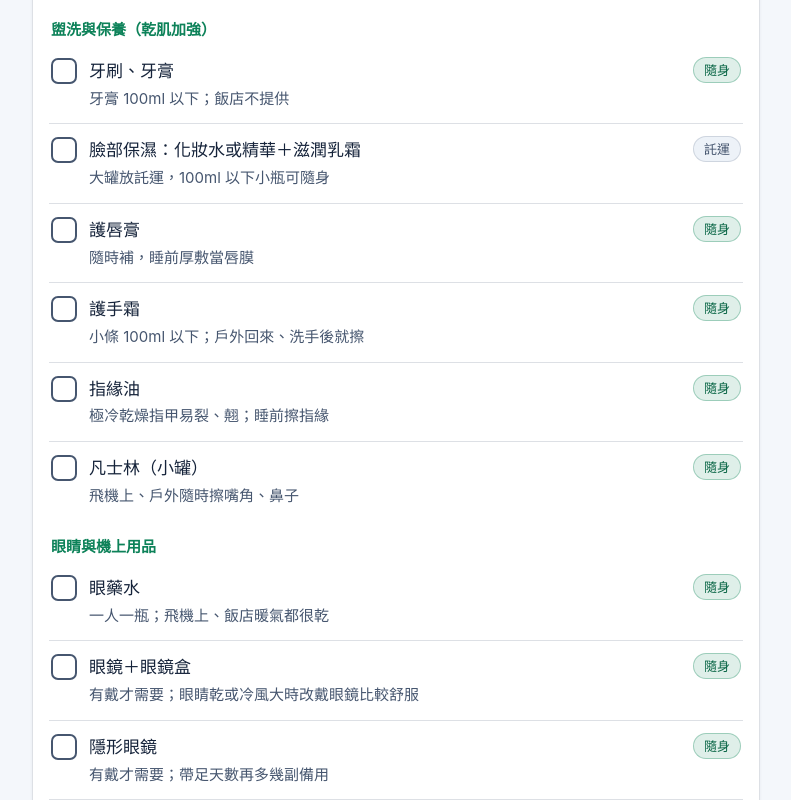
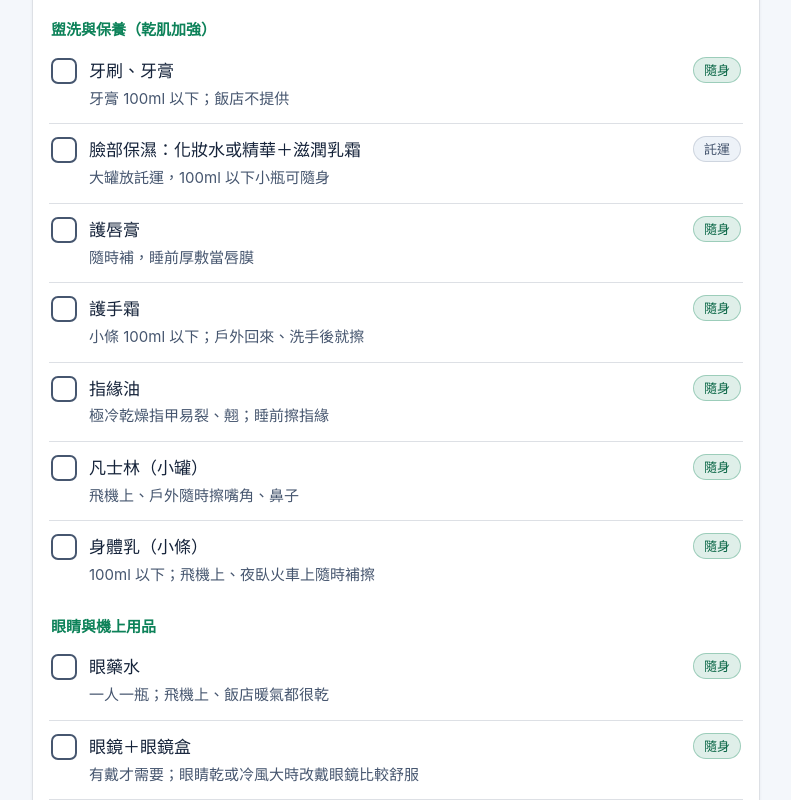
Before and after one commit to 335588yyyti/finlandtrip, a plain HTML site: page index.html in a window 1280 px wide. Shown: the part 6039-6839 px from the top of the page, without its empty margins (244-1035 px from the left). Drawn offline with Linux system fonts and the light colour scheme.

Commit message:
Add personal travel-size body lotion
Co-Authored-By: Claude Opus 5.5 <noreply@anthropic.com>
Claude-Session: https://claude.ai/code/session_0158LfrU9qozfoHoDA2eERiL

```diff
--- a/index.html
+++ b/index.html
@@ -583,6 +583,7 @@ footer{padding:36px 0 48px;text-align:center;color:var(--muted);font-size:15px}
     { id:"handcream", name:"護手霜", where:"隨身", note:"小條 100ml 以下；戶外回來、洗手後就擦" },
     { id:"cuticle", name:"指緣油", where:"隨身", note:"極冷乾燥指甲易裂、翹；睡前擦指緣" },
     { id:"vaseline_s", name:"凡士林（小罐）", where:"隨身", note:"飛機上、戶外隨時擦嘴角、鼻子" },
+    { id:"bodylotion_s", name:"身體乳（小條）", where:"隨身", note:"100ml 以下；飛機上、夜臥火車上隨時補擦" },
     { group:"眼睛與機上用品" },
     { id:"eyedrop", name:"眼藥水", where:"隨身", note:"一人一瓶；飛機上、飯店暖氣都很乾" },
     { id:"glasses", name:"眼鏡＋眼鏡盒", where:"隨身", note:"有戴才需要；眼睛乾或冷風大時改戴眼鏡比較舒服" },
@@ -623,7 +624,7 @@ footer{padding:36px 0 48px;text-align:center;color:var(--muted);font-size:15px}
     { id:"snack", name:"零食", where:"隨身", note:"巧克力、餅乾，等極光時補充熱量" },
     { id:"torch", name:"小手電筒（有紅光模式更好）", where:"託運", note:"暗處走雪地照路；紅光不影響眼睛適應黑暗、不干擾別人拍照" },
     { group:"身體保養（全家乾肌）" },
-    { id:"bodylotion", name:"身體乳（大罐、滋潤型）", where:"託運", note:"洗完澡 3 分鐘內擦" },
+    { id:"bodylotion", name:"身體乳（大罐、滋潤型）", where:"託運", note:"全家共用；洗完澡 3 分鐘內擦" },
     { id:"vaseline", name:"凡士林（大罐）", where:"託運", note:"全家共用；睡前擦嘴角、鼻子、腳跟乾裂處" },
     { id:"facemask", name:"保濕面膜", where:"託運", note:"飯店暖氣乾，睡前敷" },
     { id:"footcream", name:"足霜／腳跟霜", where:"託運" }
```
